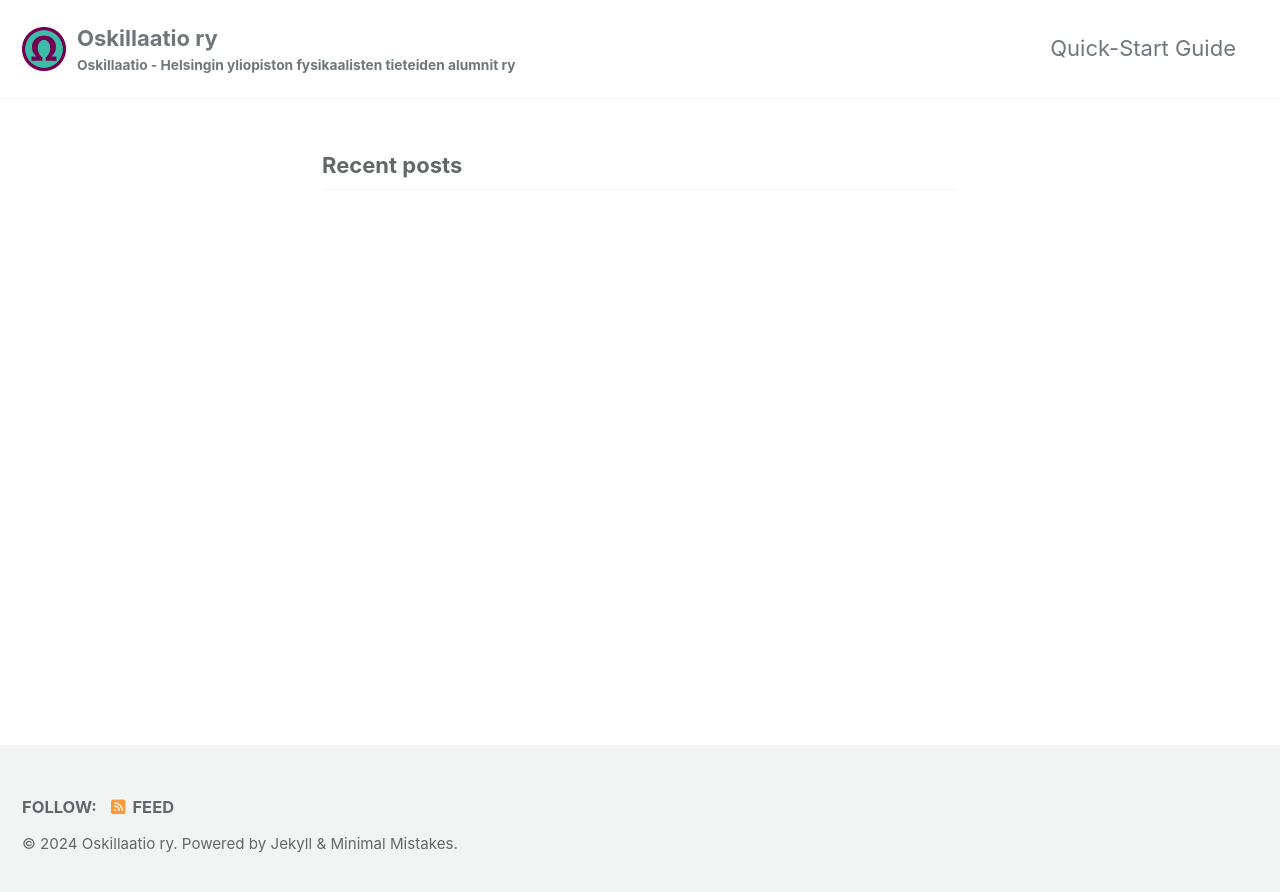
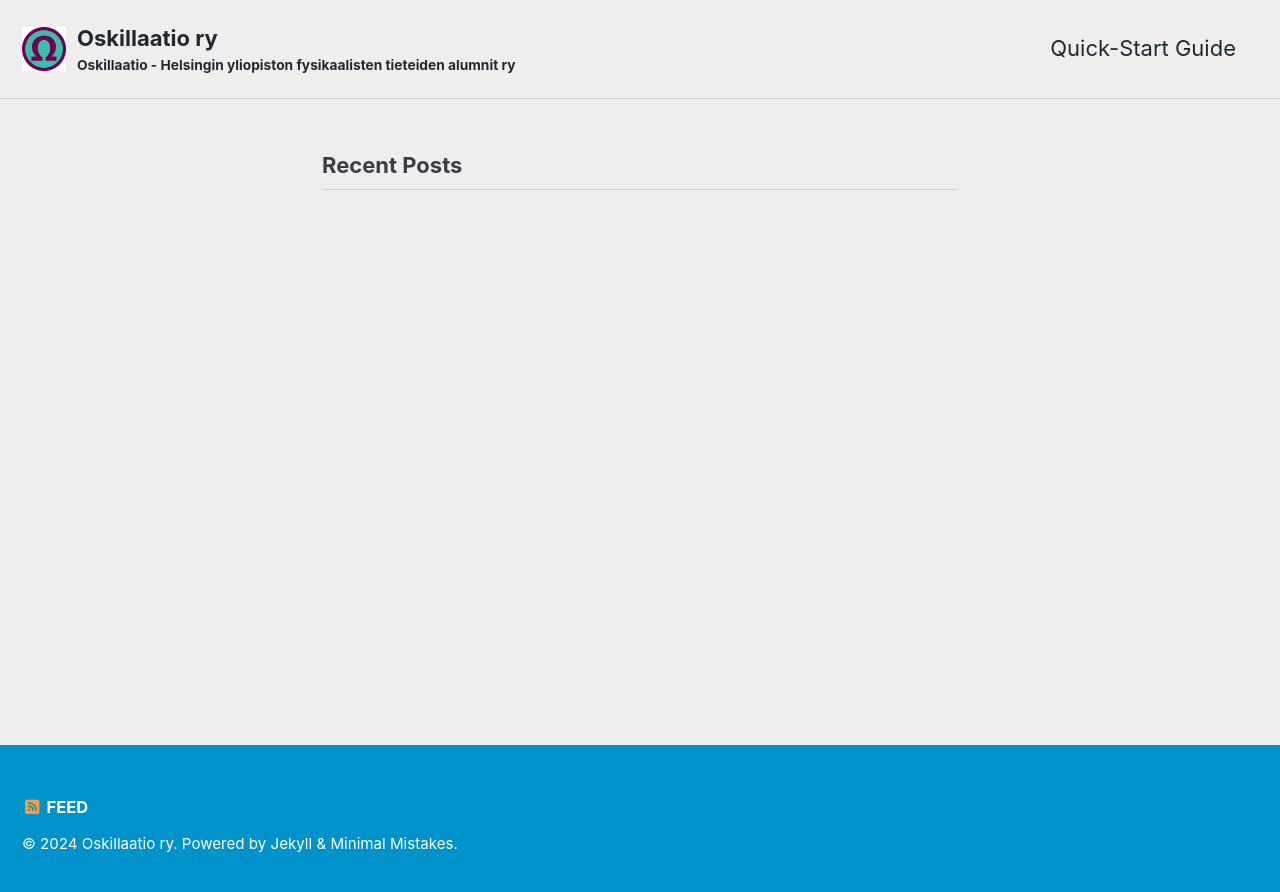
Before and after one commit to Oskillaatio/oskillaatio.github.io, a Jekyll site: the page built from index.html, in a window 1280 px wide. Shown: the top 892 px of the page. Built offline with Jekyll 4.4.1, drawn with Linux system fonts in a browser that asks for light colours; cached includes are drawn as plain includes; the list of posts is cut into pages by our own code; some of the changed lines change nothing that is shown.

Commit message:
Update _config.yml

```diff
--- a/_config.yml
+++ b/_config.yml
@@ -12,19 +12,19 @@
 
 # theme                  : "minimal-mistakes-jekyll"
 # remote_theme           : "mmistakes/minimal-mistakes"
-minimal_mistakes_skin    : "default" # "air", "aqua", "contrast", "dark", "dirt", "neon", "mint", "plum", "sunrise"
+minimal_mistakes_skin    : "air" # "air", "aqua", "contrast", "dark", "dirt", "neon", "mint", "plum", "sunrise"
 
 # Site Settings
-locale                   : "en-US"
+locale                   : "fi-FI"
 rtl                      : # true, false (default) # turns direction of the page into right to left for RTL languages
 title                    : "Oskillaatio ry"
 title_separator          : "-"
 subtitle                 : "Oskillaatio - Helsingin yliopiston fysikaalisten tieteiden alumnit ry" # site tagline that appears below site title in masthead
-name                     : #"Your Name"
+name                     : "Oskillaatio ry" #"Your Name"
 description              : "Oskillaatio ry on Helsingin yliopiston fysikaalisia tieteitä opiskelleiden tai fysikaalisten tieteiden aloilla työskennelleiden alumnijärjstö"
 url                      : "https://oskillaatio.github.io" # the base hostname & protocol for your site e.g. "https://mmistakes.github.io"
 baseurl                  : # the subpath of your site, e.g. "/blog"
-repository               : # GitHub username/repo-name e.g. "mmistakes/minimal-mistakes"
+repository               : "oskillaatio.github.io/oskillaatio" # GitHub username/repo-name e.g. "mmistakes/minimal-mistakes"
 teaser                   : # path of fallback teaser image, e.g. "/assets/images/500x300.png"
 logo                     : "assets/Oskillaatio.jpg" # path of logo image to display in the masthead, e.g. "/assets/images/88x88.png"
 masthead_title           : # overrides the website title displayed in the masthead, use " " for no title
```
